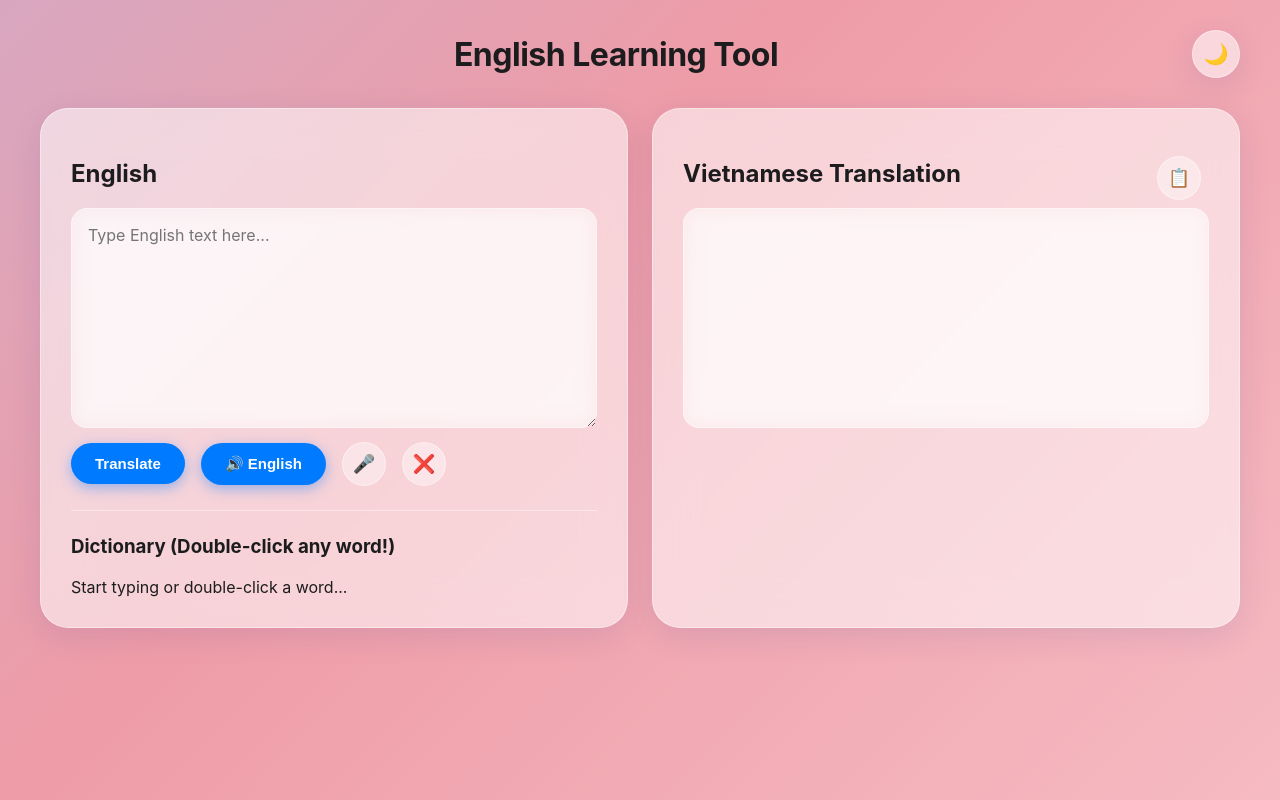
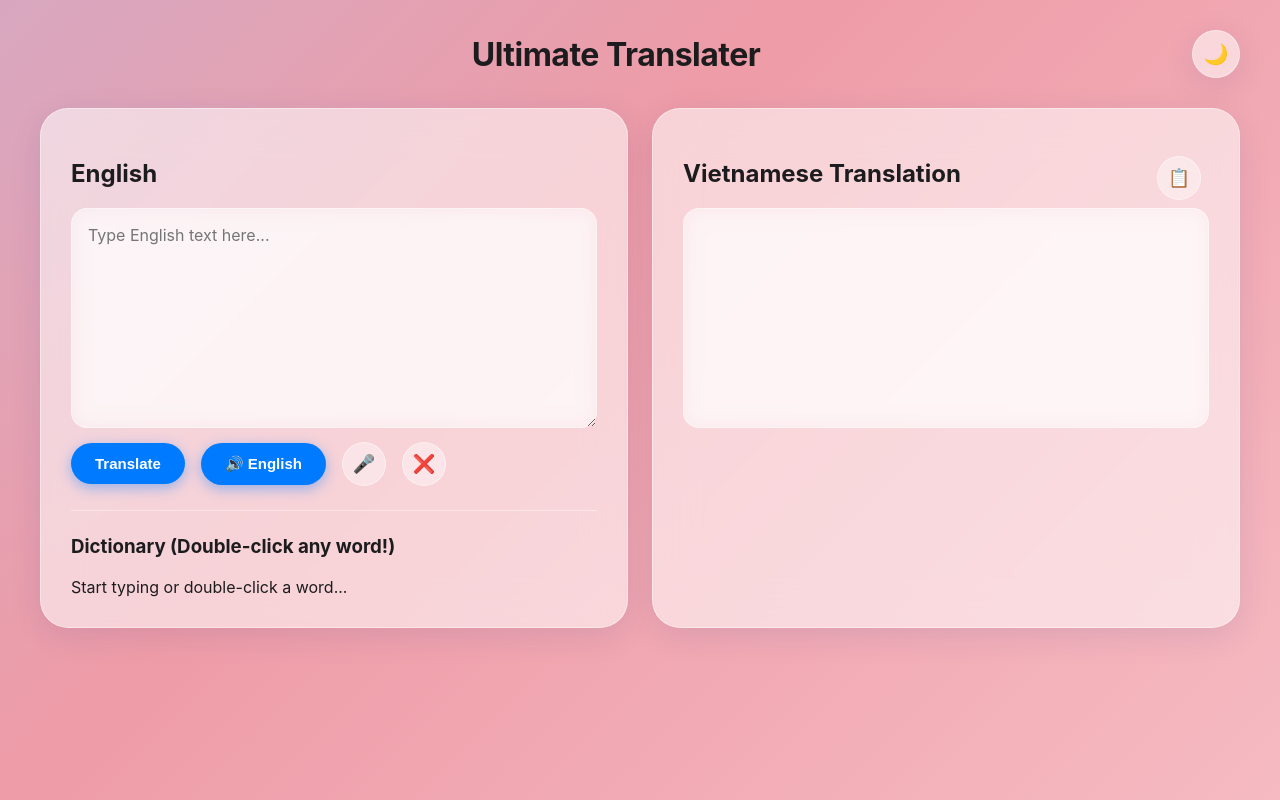
Before and after one commit to SiaRato/ultimate_translater, a plain HTML site: page index.html in a window 1280 px wide. Drawn offline with Linux system fonts and the light colour scheme.

Commit message:
Rename header from 'English Learning Tool' to 'Ultimate Translater'

```diff
--- a/index.html
+++ b/index.html
@@ -287,7 +287,7 @@ hr {
 
 <div class="container">
     <div class="header-container">
-        <h1>English Learning Tool</h1>
+        <h1>Ultimate Translater</h1>
         <button id="themeToggle" class="theme-toggle" onclick="toggleTheme()" aria-label="Toggle Dark Mode">
             <span id="themeIcon">🌙</span>
         </button>
```
